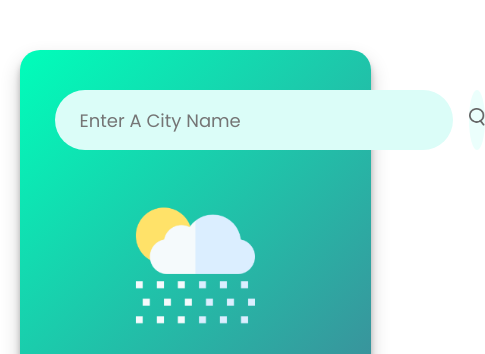
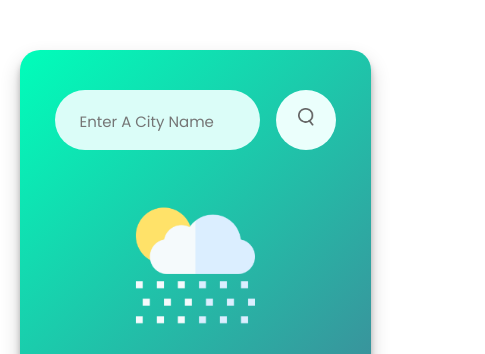
Before and after one commit to vysnoo/weather-app-js, a plain HTML site: page index.html in a window 390 px wide. Shown: the top 354 px of the page, 485 px wide, since content can reach past the window. Drawn offline with Linux system fonts and the light colour scheme.

Commit message:
media queries added

```diff
--- a/css/style.css
+++ b/css/style.css
@@ -91,3 +91,13 @@ body {
   font-size: 28px;
   margin-top: -6px;
 }
+
+@media screen and (max-width: 465px) {
+  .search input {
+    width: 100px;
+  }
+
+  .search input::placeholder {
+    font-size: 15px;
+  }
+}
```
